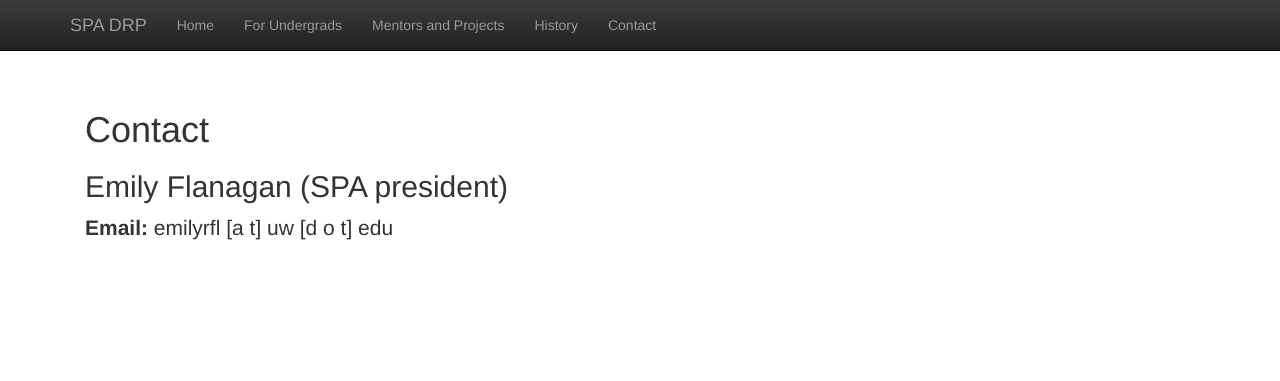
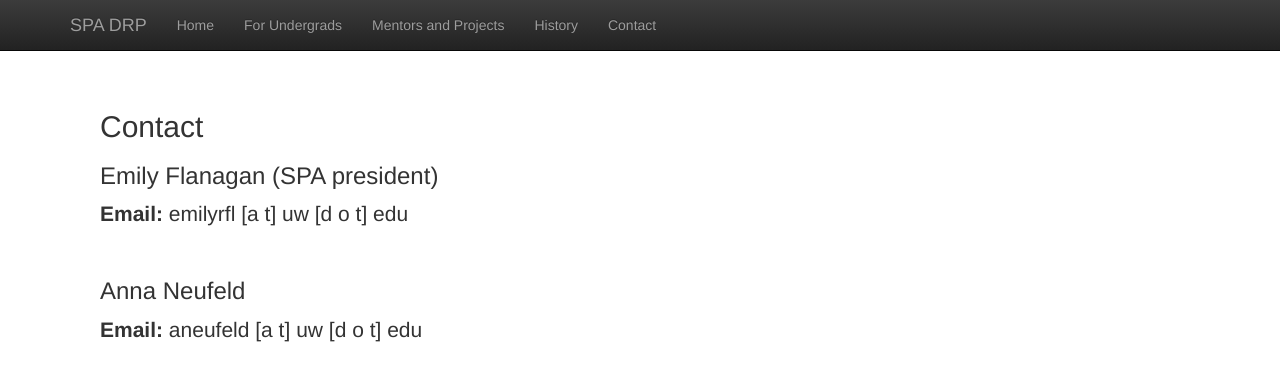
Before and after one commit to anna-neufeld/spa_drp, a Jekyll site: the page built from contact.html, in a window 1280 px wide. Shown: the top 381 px of the page. Built offline with Jekyll 4.4.1, drawn with Linux system fonts in a browser that asks for light colours; nearby versions of some CDN libraries; library files that are not in the unit come from our copies.

Commit message:
contact page float

```diff
--- a/contact.html
+++ b/contact.html
@@ -3,10 +3,16 @@ layout: default
 title:  'Contact'
 ---
 
-<h1>Contact</h1>
-
-<h2>Emily Flanagan (SPA president)</h2>
-<p class="lead">
-  <strong>Email:</strong> emilyrfl [a t] uw [d o t] edu <br/>
-  <br/>
-</p>
+<div class="col-md-8">
+  <h2 class="featurette-heading">Contact </h2>
+  <h3>Emily Flanagan (SPA president)</h3>
+  <p class="lead">
+    <strong>Email:</strong> emilyrfl [a t] uw [d o t] edu <br/>
+    <br/>
+  </p>
+  <h3>Anna Neufeld </h3>
+  <p class="lead">
+    <strong>Email:</strong> aneufeld [a t] uw [d o t] edu <br/>
+    <br/>
+  </p>
+</div>
```
